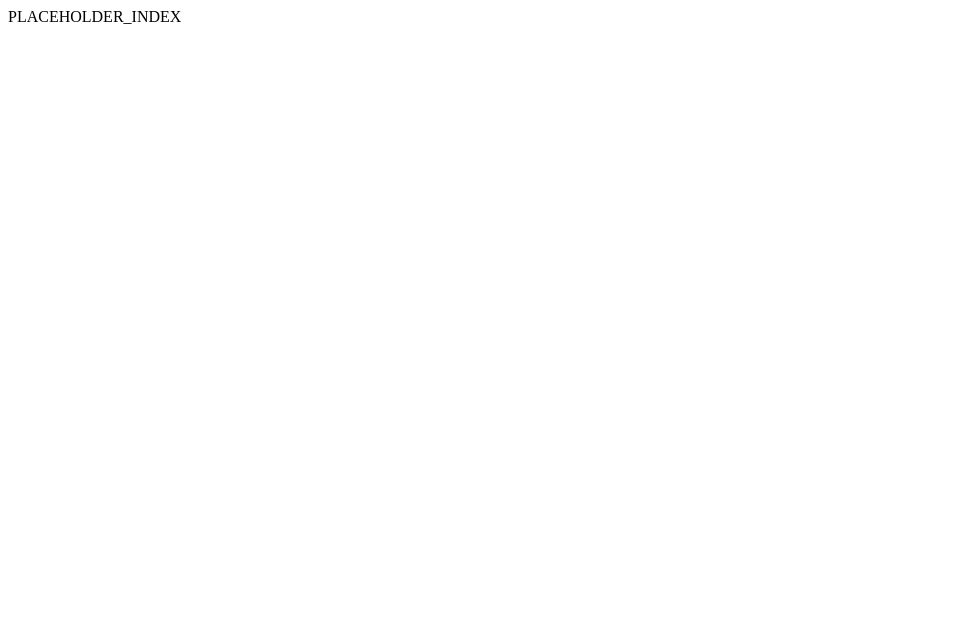
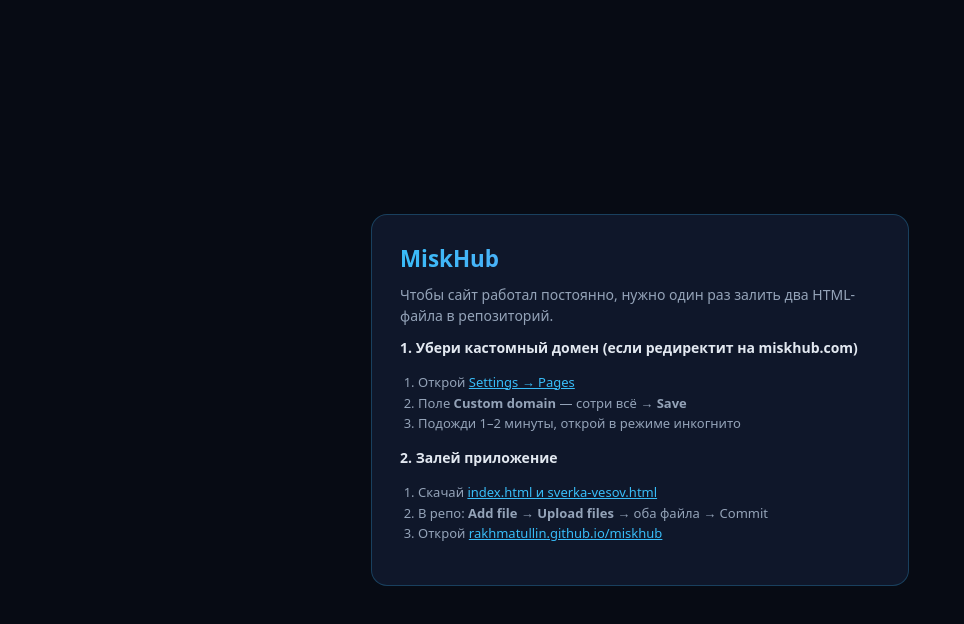
Before and after one commit to rakhmatullin/miskhub, a plain HTML site: page index.html in a window 1280 px wide. Shown: the whole page, without its empty margins (0-964 px from the left). Drawn offline with Linux system fonts and the light colour scheme.

Commit message:
Landing page: fix domain instructions + live link

```diff
--- a/index.html
+++ b/index.html
@@ -1 +1,36 @@
-PLACEHOLDER_INDEX
+<!DOCTYPE html>
+<html lang="ru">
+<head>
+<meta charset="UTF-8">
+<meta name="viewport" content="width=device-width, initial-scale=1">
+<title>MiskHub</title>
+<style>
+body{font-family:system-ui,sans-serif;background:#070b14;color:#e2e8f0;margin:0;min-height:100vh;display:flex;align-items:center;justify-content:center}
+.box{max-width:480px;padding:28px;border:1px solid rgba(56,189,248,.25);border-radius:16px;background:#0f172a}
+h1{margin:0 0 8px;font-size:1.4rem;background:linear-gradient(120deg,#38bdf8,#818cf8);-webkit-background-clip:text;-webkit-text-fill-color:transparent}
+p{color:#94a3b8;font-size:14px;line-height:1.55;margin:10px 0}
+a.btn{display:inline-block;margin-top:8px;padding:10px 16px;border-radius:10px;background:linear-gradient(135deg,#0ea5e9,#6366f1);color:#fff;text-decoration:none;font-weight:600;font-size:14px}
+code{background:#1e293b;padding:2px 6px;border-radius:4px;font-size:12px}
+ol{color:#94a3b8;font-size:13px;line-height:1.6;padding-left:18px}
+a{color:#38bdf8}
+</style>
+</head>
+<body>
+<div class="box">
+<h1>MiskHub</h1>
+<p>Чтобы сайт работал постоянно, нужно один раз залить два HTML-файла в репозиторий.</p>
+<p><b style="color:#e2e8f0">1. Убери кастомный домен (если редиректит на miskhub.com)</b></p>
+<ol>
+<li>Открой <a href="https://github.com/rakhmatullin/miskhub/settings/pages">Settings → Pages</a></li>
+<li>Поле <b>Custom domain</b> — сотри всё → <b>Save</b></li>
+<li>Подожди 1–2 минуты, открой в режиме инкогнито</li>
+</ol>
+<p><b style="color:#e2e8f0">2. Залей приложение</b></p>
+<ol>
+<li>Скачай <a href="https://drive.google.com/drive/folders/1tvyEEVy9TbmYxOM_pZJkjSs8-9537d_X">index.html и sverka-vesov.html</a></li>
+<li>В репо: <b>Add file → Upload files</b> → оба файла → Commit</li>
+<li>Открой <a href="https://rakhmatullin.github.io/miskhub/">rakhmatullin.github.io/miskhub</a></li>
+</ol>
+</div>
+</body>
+</html>
```
